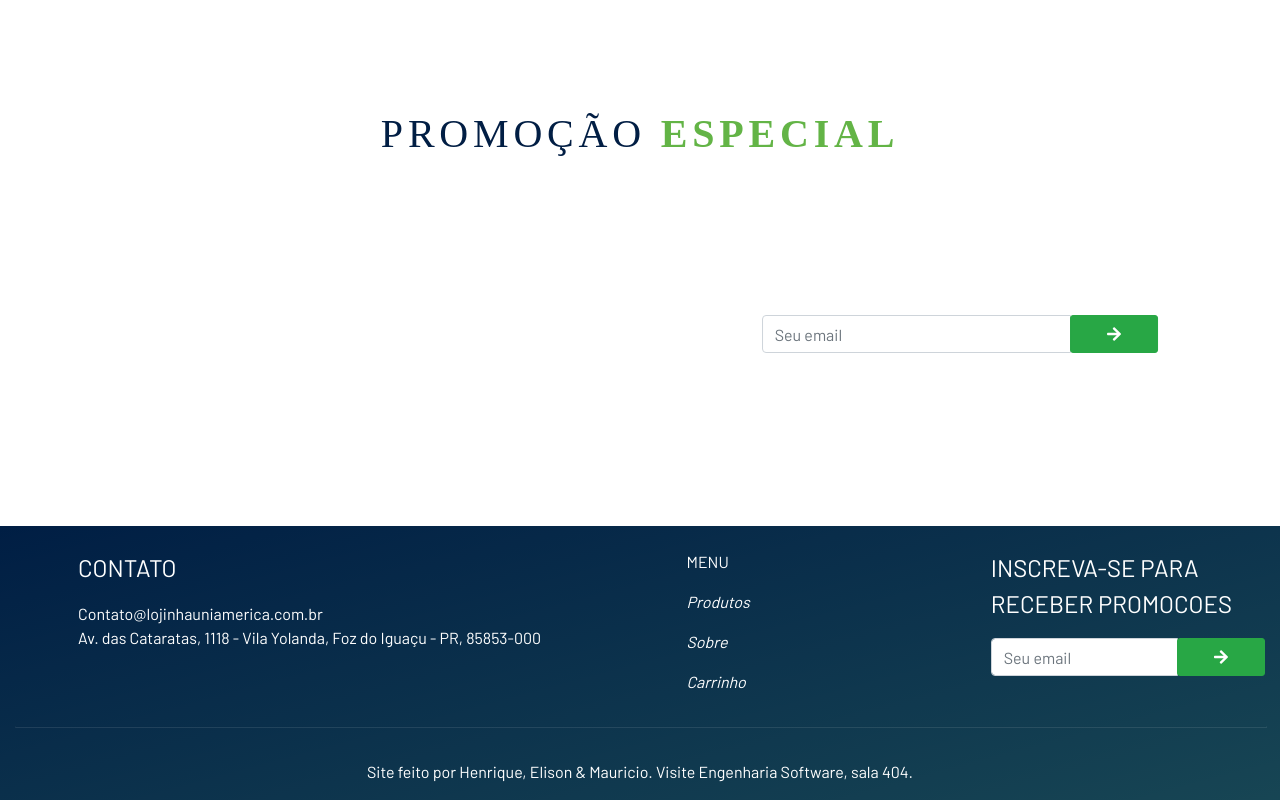
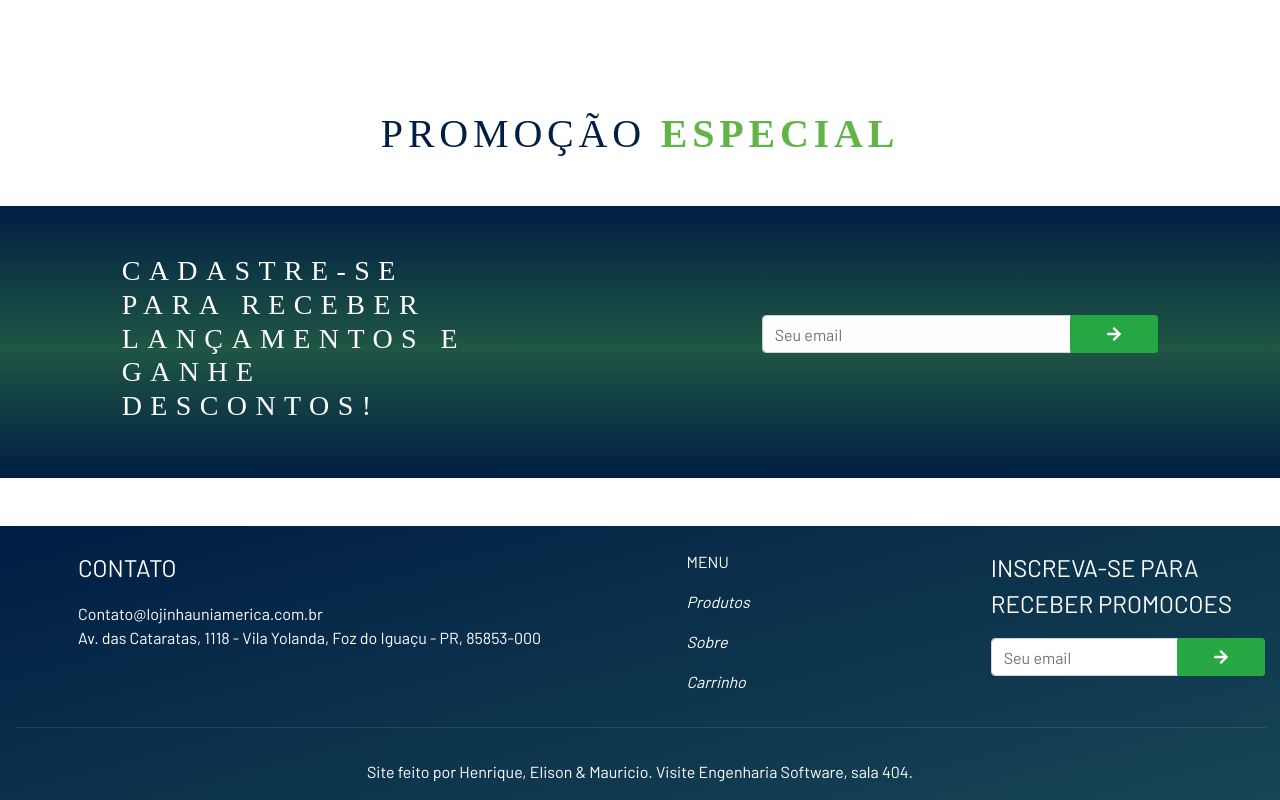
Before and after one commit to Henriquecesp/lojinha-react, a React (Create React App) app: page / in a window 1280 px wide. Shown: the part 1530-2330 px from the top of the page. Built offline with nearby package versions, Linux system fonts and the light colour scheme.

Commit message:
new scss identation and classes

```diff
--- a/src/sass/styles.scss
+++ b/src/sass/styles.scss
@@ -294,20 +294,23 @@ li {
   opacity: 0.1;
   width: 100%;
 }
-.line{
+.line {
   width: 90px;
 }
-.featured{
+.featured {
   padding-top: 46%;
-  padding-bottom:46%;
+  padding-bottom: 46%;
 }
-.inside-img{
+.inside-img {
   position: absolute;
   left: 60%;
   top: 70%;
-  p{
+  p {
     font-size: 2rem;
   }
+}
+.promotion {
+  background: linear-gradient(#001e44 0%, #1f5644 52.3%, #001e44 100%);
 }
 /*--------------------------------------------------------*/
 
@@ -342,7 +345,7 @@ li {
   .svg-error {
     transform: scale(0.8);
   }
-  .navbar{
+  .navbar {
     justify-content: space-between;
   }
 }
@@ -359,15 +362,15 @@ li {
   .explore {
     left: 15%;
   }
-  .inside-img{
-    p{
+  .inside-img {
+    p {
       font-size: 1.3rem;
     }
   }
 }
 
-@media only screen and (max-width: 800px){
-  .navbar{
+@media only screen and (max-width: 800px) {
+  .navbar {
     justify-content: left;
   }
 }
```
